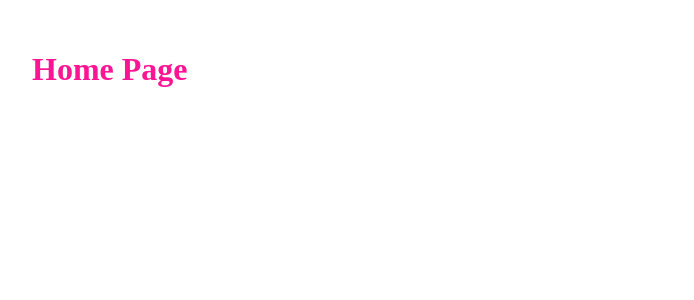
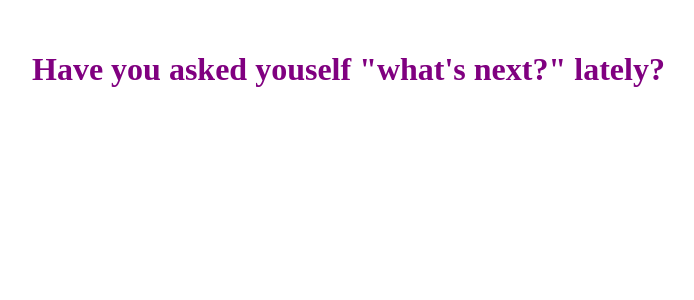
Before and after one commit to nicholasgalante1997/mf-ulysses-home, a React (Create React App) app: page / in a window 1280 px wide. Shown: the top 300 px of the page, without its empty margins (248-942 px from the left). Built offline with nearby package versions, Linux system fonts and the light colour scheme.

Commit message:
homepage served

```diff
--- a/src/HomePage.tsx
+++ b/src/HomePage.tsx
@@ -9,13 +9,14 @@ const Page = styled.main`
 
 const Heading = styled.h2`
   font-size: xx-large;
-  color: deeppink;
+  color: purple;
 `
+const title = `Have you asked youself "what's next?" lately?`;
 
 function HomePage() {
   return (
     <Page>
-      <Heading>Home Page</Heading>
+      <Heading>{title}</Heading>
     </Page>
   );
 }
```
